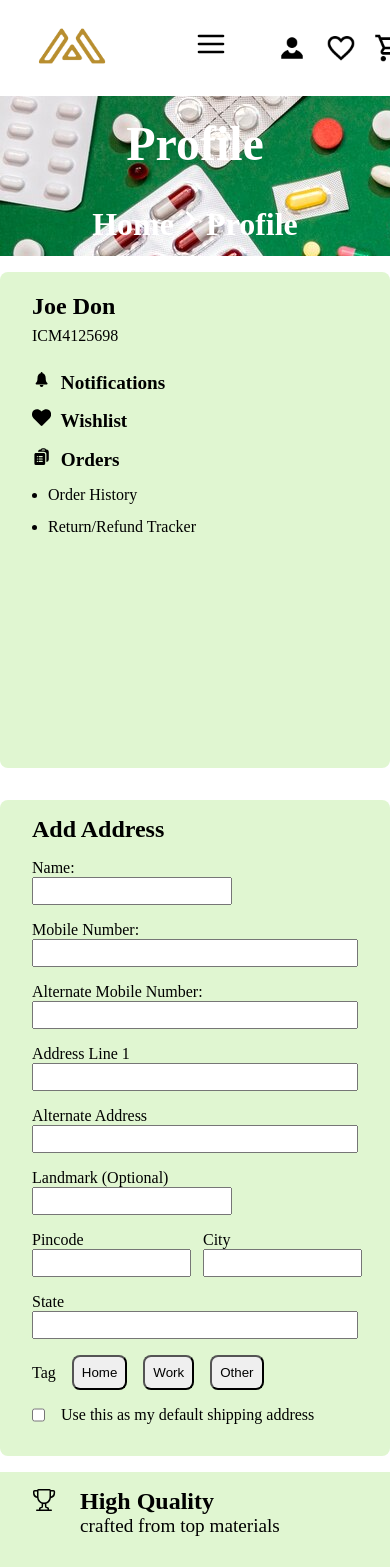
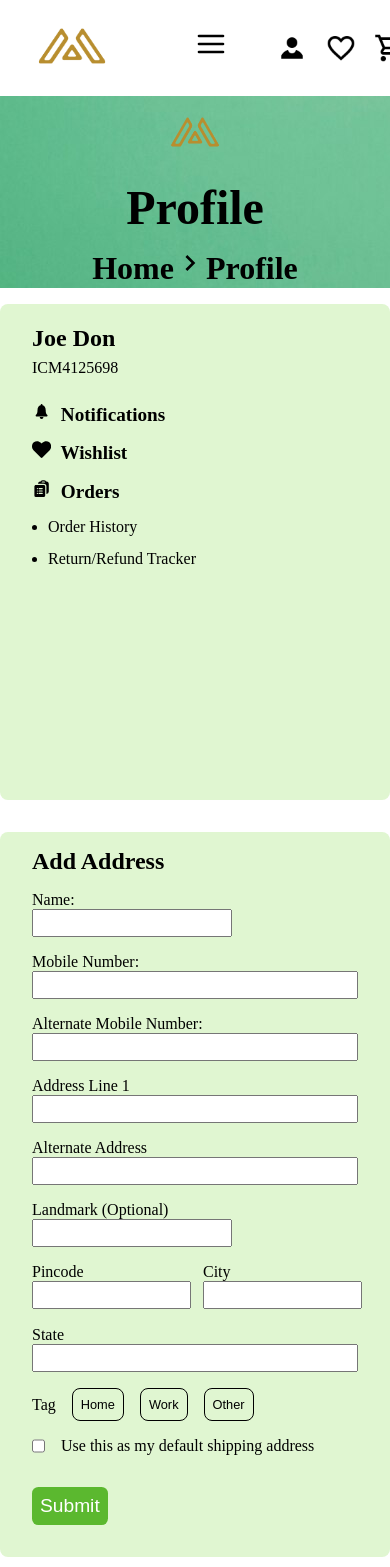
Before and after one commit to Vighnesh-45/medical-healthcare, a React (Vite) app: page /Profile in a window 390 px wide. Shown: the top 1567 px of the page. Built offline with nearby package versions, Linux system fonts and the light colour scheme.

Commit message:
profile & Contact form validation

```diff
--- a/src/Components/Contact.jsx
+++ b/src/Components/Contact.jsx
@@ -1,11 +1,12 @@
 import React, { useState } from 'react';
-import "./Contact.css"
-import Navbar from './Layout/Navbar'
-import Footer from './Layout/Footer'
+import "./Contact.css";
+import Navbar from './Layout/Navbar';
+import Footer from './Layout/Footer';
+import logo from "./../assets/logo.png";
+import { MdKeyboardArrowRight } from "react-icons/md";
 import { FaLocationDot } from "react-icons/fa6";
 import { FaPhoneAlt } from "react-icons/fa";
 import { MdOutlineAccessTime } from "react-icons/md";
-
 
 const Contact = () => {
     const [formData, setFormData] = useState({
@@ -15,6 +16,8 @@ const Contact = () => {
         message: '',
     });
 
+    const [errors, setErrors] = useState({});
+
     const handleChange = (e) => {
         const { name, value } = e.target;
         setFormData({
@@ -23,8 +26,26 @@ const Contact = () => {
         });
     };
 
+    const validateEmail = (email) => {
+        const re = /^[^\s@]+@[^\s@]+\.[^\s@]+$/;
+        return re.test(String(email).toLowerCase());
+    };
+
     const handleSubmit = (e) => {
         e.preventDefault();
+        const newErrors = {};
+
+        if (!formData.name) newErrors.name = "Name is required.";
+        if (!formData.email) {
+            newErrors.email = "Email is required.";
+        } else if (!validateEmail(formData.email)) {
+            newErrors.email = "Invalid email format.";
+        }
+        if (!formData.message) newErrors.message = "Message is required.";
+
+        setErrors(newErrors);
+
+        if (Object.keys(newErrors).length === 0) {
             localStorage.setItem('contactFormData', JSON.stringify(formData));
             console.log('Data stored in local storage:', JSON.parse(localStorage.getItem('contactFormData')));
             alert('Data stored in local storage');
@@ -35,13 +56,18 @@ const Contact = () => {
                 subject: '',
                 message: '',
             });
+        }
     };
+
     return (
         <section className='contact-main'>
             <Navbar />
             <div className="contact-container">
                 <div className="contact-header">
-                    <h2>Contact</h2>
+                <img src={logo} alt="" />
+                    <h2>Contact
+                        <p>Home<MdKeyboardArrowRight />Contact</p>
+                    </h2>
                 </div>
                 <div className="contact-content">
                     <div className="contact-content-header">
@@ -73,8 +99,8 @@ const Contact = () => {
                             </div>
                         </div>
                         <div className="contact-content-right">
-                            <form action="">
-                                <label htmlFor="name"> Your Name </label>
+                            <form onSubmit={handleSubmit}>
+                                <label htmlFor="name">Your Name</label>
                                 <input
                                     type="text"
                                     name="name"
@@ -82,7 +108,9 @@ const Contact = () => {
                                     value={formData.name}
                                     onChange={handleChange}
                                 />
-                                <label htmlFor="email">Email </label>
+                                {errors.name && <p style={{ color: 'red' }}>{errors.name}</p>}
+
+                                <label htmlFor="email">Email</label>
                                 <input
                                     type="email"
                                     name="email"
@@ -90,7 +118,9 @@ const Contact = () => {
                                     value={formData.email}
                                     onChange={handleChange}
                                 />
-                                <label htmlFor="subject">Subject </label>
+                                {errors.email && <p style={{ color: 'red' }}>{errors.email}</p>}
+
+                                <label htmlFor="subject">Subject</label>
                                 <input
                                     type="text"
                                     name="subject"
@@ -98,7 +128,8 @@ const Contact = () => {
                                     value={formData.subject}
                                     onChange={handleChange}
                                 />
-                                <label htmlFor="message">Message </label>
+
+                                <label htmlFor="message">Message</label>
                                 <textarea
                                     name="message"
                                     cols={60}
@@ -106,6 +137,8 @@ const Contact = () => {
                                     value={formData.message}
                                     onChange={handleChange}
                                 ></textarea>
+                                {errors.message && <p style={{ color: 'red' }}>{errors.message}</p>}
+
                                 <button type="submit">Submit</button>
                             </form>
                         </div>
@@ -114,7 +147,7 @@ const Contact = () => {
             </div>
             <Footer />
         </section>
-    )
+    );
 }
 
-export default Contact
+export default Contact;
--- a/src/Components/Profile.css
+++ b/src/Components/Profile.css
@@ -1,18 +1,23 @@
 .profile-main {
   & .profile-container {
     & .profile-header {
-      background-image: url("./../assets/home-header.png");
-      height: 10rem;
+      background-image: url("./../assets/shop-header.png");
+      height: 12rem;
+      display: flex;
+      flex-direction: column;
+      justify-content: center;
+      align-items: center;
       & h2 {
         font-size: 3rem;
-        color: white;
         display: flex;
         flex-direction: column;
         align-items: center;
         justify-content: center;
-        height: 100%;
-        width: 100%;
-        line-height: 2;
+        line-height: 1.5;
+      }
+      & img {
+        height: 5rem;
+        width: 5rem;
       }
       & p {
         font-size: 2rem;
@@ -65,6 +70,7 @@
         & .user-name {
           display: flex;
           flex-direction: column;
+          margin-bottom: 1rem;
           & input {
             width: 60%;
             height: 1.5rem;
@@ -73,6 +79,7 @@
         & .mobile-number {
           display: flex;
           gap: 1rem;
+          margin-bottom: 1rem;
           & .number-one {
             display: flex;
             flex-direction: column;
@@ -88,6 +95,7 @@
         & .user-address {
           display: flex;
           gap: 1rem;
+          margin-bottom: 1rem;
           & .address-one {
             display: flex;
             flex-direction: column;
@@ -103,6 +111,7 @@
         & .user-landmark {
           display: flex;
           flex-direction: column;
+          margin-bottom: 1rem;
           & input {
             width: 60%;
             height: 1.5rem;
@@ -111,6 +120,7 @@
         & .pin-city {
           display: flex;
           gap: 1rem;
+          margin-bottom: 1rem;
           & .pin {
             display: flex;
             flex-direction: column;
@@ -127,6 +137,7 @@
         & .state-tag {
           display: flex;
           gap: 1rem;
+          margin-bottom: 1rem;
           & .state {
             display: flex;
             flex-direction: column;
@@ -137,9 +148,14 @@
             gap: 1rem;
             & button {
               padding: 0.5rem;
+              font-size: 0.8rem;
               gap: 1rem;
               border-radius: 0.5rem;
               cursor: pointer;
+              background: transparent;
+              border: 0.1rem solid black;
+              color: black;
+              margin: 0;
             }
           }
           & input {
@@ -149,31 +165,54 @@
         & .default-address {
           display: flex;
           gap: 1rem;
+          margin-top: 1rem;
+          margin-bottom: 1rem;
+        }
+        & button {
+          background-color: #5bb82f;
+          border: none;
+          font-size: 1.2rem;
+          margin-top: 1rem;
+          color: white;
+          padding: 0.5rem;
+          border-radius: 0.4rem;
+          cursor: pointer;
         }
       }
     }
   }
 }
 
-@media only screen and (min-width: 120px) and (max-width: 767px){
-  .profile-main{
-    & .profile-container{
-      & .profile-card{
+@media only screen and (min-width: 120px) and (max-width: 767px) {
+  .profile-main {
+    & .profile-container {
+      & .profile-card {
         display: flex;
         flex-direction: column;
         gap: 2rem;
-        & .profile-address{
-          & .mobile-number{
+        & .profile-address {
+          & .mobile-number {
             display: flex;
             flex-direction: column;
+            margin-top: 1rem;
+            margin-bottom: 1rem;
           }
-          & .user-address{
+          & .user-address {
             display: flex;
             flex-direction: column;
+            margin-top: 1rem;
+            margin-bottom: 1rem;
           }
-          & .state-tag{
+          & .pin-city {
+            margin-top: 1rem;
+            margin-bottom: 1rem;
+          }
+          & .state-tag {
             display: flex;
             flex-direction: column;
+            margin-top: 1rem;
+            margin-bottom: 1rem;
+            border-top: 1px solid transparent;
           }
         }
       }
--- a/src/Components/Profile.jsx
+++ b/src/Components/Profile.jsx
@@ -1,22 +1,72 @@
-import React from 'react'
-import "./Profile.css"
+import React, { useState } from 'react';
+import "./Profile.css";
 import Navbar from './Layout/Navbar';
 import Footer from './Layout/Footer';
 import Advertise from './Layout/Advertise';
+import logo from "./../assets/logo.png";
 import { MdKeyboardArrowRight } from "react-icons/md";
 import { IoIosNotifications } from "react-icons/io";
 import { FaHeart } from "react-icons/fa";
 import { HiClipboardDocumentList } from "react-icons/hi2";
 
+const Profile = () => {
+    const [formData, setFormData] = useState({
+        name: '',
+        mobile: '',
+        altmobile: '',
+        address: '',
+        altadd: '',
+        landmark: '',
+        pin: '',
+        city: '',
+        state: ''
+    });
+    const [errors, setErrors] = useState({});
 
+    const handleInputChange = (e) => {
+        const { name, value } = e.target;
+        if (name === 'mobile' || name === 'altmobile' || name === 'pin') {
+            if (/^\d*$/.test(value)) {
+                setFormData({
+                    ...formData,
+                    [name]: value
+                });
+            }
+        } else {
+            setFormData({
+                ...formData,
+                [name]: value
+            });
+        }
+    };
 
+    const handleSubmit = (e) => {
+        e.preventDefault();
+        const newErrors = {};
 
-const Profile = () => {
+        if (!formData.name) newErrors.name = "Name is required.";
+        if (!formData.mobile) newErrors.mobile = "Mobile number is required.";
+        if (!formData.altmobile) newErrors.altmobile = "Alternate mobile number is required.";
+        if (!formData.address) newErrors.address = "Address Line 1 is required.";
+        if (!formData.altadd) newErrors.altadd = "Alternate Address is required.";
+        if (!formData.pin) newErrors.pin = "Pincode is required.";
+        if (!formData.city) newErrors.city = "City is required.";
+        if (!formData.state) newErrors.state = "State is required.";
+
+        setErrors(newErrors);
+
+        if (Object.keys(newErrors).length === 0) {
+            // Perform the form submission or other logic here
+            console.log('Form submitted successfully:', formData);
+        }
+    };
+
     return (
         <section className="profile-main">
             <Navbar />
             <div className="profile-container">
                 <div className="profile-header">
+                    <img src={logo} alt="" />
                     <h2>Profile
                         <p>Home<MdKeyboardArrowRight />Profile</p>
                     </h2>
@@ -42,67 +92,138 @@ const Profile = () => {
                     <div className="profile-address">
                         <h2>Add Address</h2>
 
+                        <form onSubmit={handleSubmit}>
                             <div className="user-name">
-                            <label for="name">Name:</label>
-                            <input type="text" id="name" name="name" />
+                                <label htmlFor="name">Name:</label>
+                                <input
+                                    type="text"
+                                    id="name"
+                                    name="name"
+                                    value={formData.name}
+                                    onChange={handleInputChange}
+                                />
+                                {errors.name && <p style={{ color: 'red' }}>{errors.name}</p>}
                             </div>
                             <div className="mobile-number">
                                 <div className="number-one">
-                                <label for="mobile">Mobile Number:</label>
-                                <input type="tel" id="mobile" name="mobile" />
+                                    <label htmlFor="mobile">Mobile Number:</label>
+                                    <input
+                                        type="tel"
+                                        id="mobile"
+                                        name="mobile"
+                                        value={formData.mobile}
+                                        onChange={handleInputChange}
+                                        pattern="\d*"
+                                        maxLength="10"
+                                    />
+                                    {errors.mobile && <p style={{ color: 'red' }}>{errors.mobile}</p>}
                                 </div>
                                 <div className="number-two">
-                                <label for="altmobile">Alternate Mobile Number:</label>
-                                <input type="tel" id="altmobile" name="altmobile" />
+                                    <label htmlFor="altmobile">Alternate Mobile Number:</label>
+                                    <input
+                                        type="tel"
+                                        id="altmobile"
+                                        name="altmobile"
+                                        value={formData.altmobile}
+                                        onChange={handleInputChange}
+                                        pattern="\d*"
+                                        maxLength="10"
+                                    />
+                                    {errors.altmobile && <p style={{ color: 'red' }}>{errors.altmobile}</p>}
                                 </div>
                             </div>
                             <div className="user-address">
                                 <div className="address-one">
-                                <label for="mobile">Address Line 1</label>
-                                <input type="text" id="address" name="address" />
+                                    <label htmlFor="address">Address Line 1</label>
+                                    <input
+                                        type="text"
+                                        id="address"
+                                        name="address"
+                                        value={formData.address}
+                                        onChange={handleInputChange}
+                                    />
+                                    {errors.address && <p style={{ color: 'red' }}>{errors.address}</p>}
                                 </div>
                                 <div className="address-two">
-                                <label for="altmobile">Alternate Address</label>
-                                <input type="text" id="altadd" name="altadd" />
+                                    <label htmlFor="altadd">Alternate Address</label>
+                                    <input
+                                        type="text"
+                                        id="altadd"
+                                        name="altadd"
+                                        value={formData.altadd}
+                                        onChange={handleInputChange}
+                                    />
+                                    {errors.altadd && <p style={{ color: 'red' }}>{errors.altadd}</p>}
                                 </div>
                             </div>
                             <div className="user-landmark">
-                            <label for="name">Landmark (Optional)</label>
-                            <input type="text" id="name" name="name" />
+                                <label htmlFor="landmark">Landmark (Optional)</label>
+                                <input
+                                    type="text"
+                                    id="landmark"
+                                    name="landmark"
+                                    value={formData.landmark}
+                                    onChange={handleInputChange}
+                                />
                             </div>
                             <div className="pin-city">
                                 <div className="pin">
-                                <label for="pincode">Pincode</label>
-                                <input type="text" id="pin" name="pin" />
+                                    <label htmlFor="pin">Pincode</label>
+                                    <input
+                                        type="text"
+                                        id="pin"
+                                        name="pin"
+                                        value={formData.pin}
+                                        onChange={handleInputChange}
+                                        pattern="\d*"
+                                        maxLength="6"
+                                    />
+                                    {errors.pin && <p style={{ color: 'red' }}>{errors.pin}</p>}
                                 </div>
                                 <div className="city">
-                                <label for="altmobile">City</label>
-                                <input type="text" id="city" name="city" />
+                                    <label htmlFor="city">City</label>
+                                    <input
+                                        type="text"
+                                        id="city"
+                                        name="city"
+                                        value={formData.city}
+                                        onChange={handleInputChange}
+                                    />
+                                    {errors.city && <p style={{ color: 'red' }}>{errors.city}</p>}
                                 </div>
                             </div>
                             <div className="state-tag">
                                 <div className="state">
-                                <label for="state">State</label>
-                                <input type="text" id="state" name="state" />
+                                    <label htmlFor="state">State</label>
+                                    <input
+                                        type="text"
+                                        id="state"
+                                        name="state"
+                                        value={formData.state}
+                                        onChange={handleInputChange}
+                                    />
+                                    {errors.state && <p style={{ color: 'red' }}>{errors.state}</p>}
                                 </div>
                                 <div className="tag">
-                                <label htmlFor="">Tag</label>
-                                <button>Home</button>
-                                <button>Work</button>
-                                <button>Other</button>
+                                    <label htmlFor="tag">Tag</label>
+                                    <button type="button">Home</button>
+                                    <button type="button">Work</button>
+                                    <button type="button">Other</button>
                                 </div>
                             </div>
                             <div className="default-address">
-                            <input type="checkbox" />
+                                <input type="checkbox" id="default-address" name="default-address" />
                                 <p>Use this as my default shipping address</p>
                             </div>
+                            <button type="submit">Submit</button>
+                        </form>
                     </div>
                 </div>
             </div>
             <Advertise />
             <Footer />
         </section>
-    )
-}
+    );
+};
 
-export default Profile
+export default Profile;
```
Also changed, not shown: src/Components/Contact.css (+18 -7 lines). Lines whose indentation alone changed are shown as unchanged.
